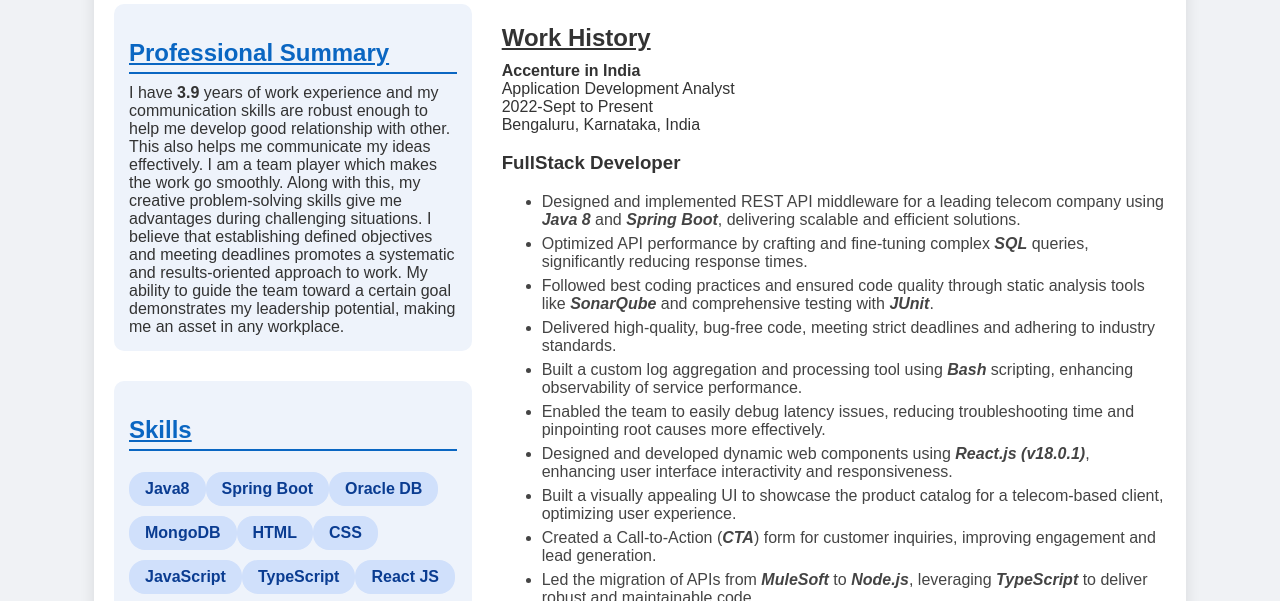
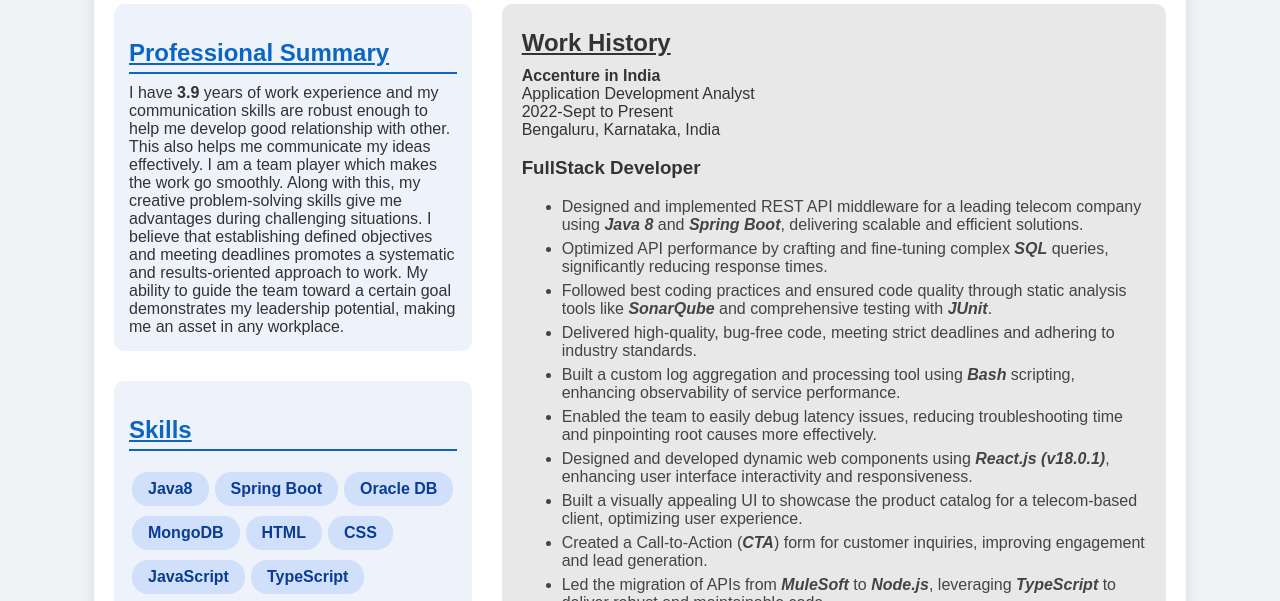
Before and after one commit to AmitChinara/resume, a plain HTML site: page index.html in a window 1280 px wide. Shown: the part 199-800 px from the top of the page. Drawn offline with Linux system fonts and the light colour scheme.

Commit message:
Updated the css

```diff
--- a/CSS/style.css
+++ b/CSS/style.css
@@ -79,7 +79,7 @@ html, body {
     background-color: #d0e0fb;
     border-radius: 16px;
     padding: 8px 16px;
-    margin: 5px 0;
+    margin: 5px 3px;
     display: inline-block;
     color: #0a3c91;
     font-weight: bold;
@@ -93,6 +93,12 @@ html, body {
 section h2 {
     text-decoration: underline;
     margin-bottom: 10px;
+}
+
+.work-history {
+    background-color: #e8e8e8;
+    border-radius: 10px;
+    padding: 5px 20px;
 }
 
 .work .role ul li {
```
